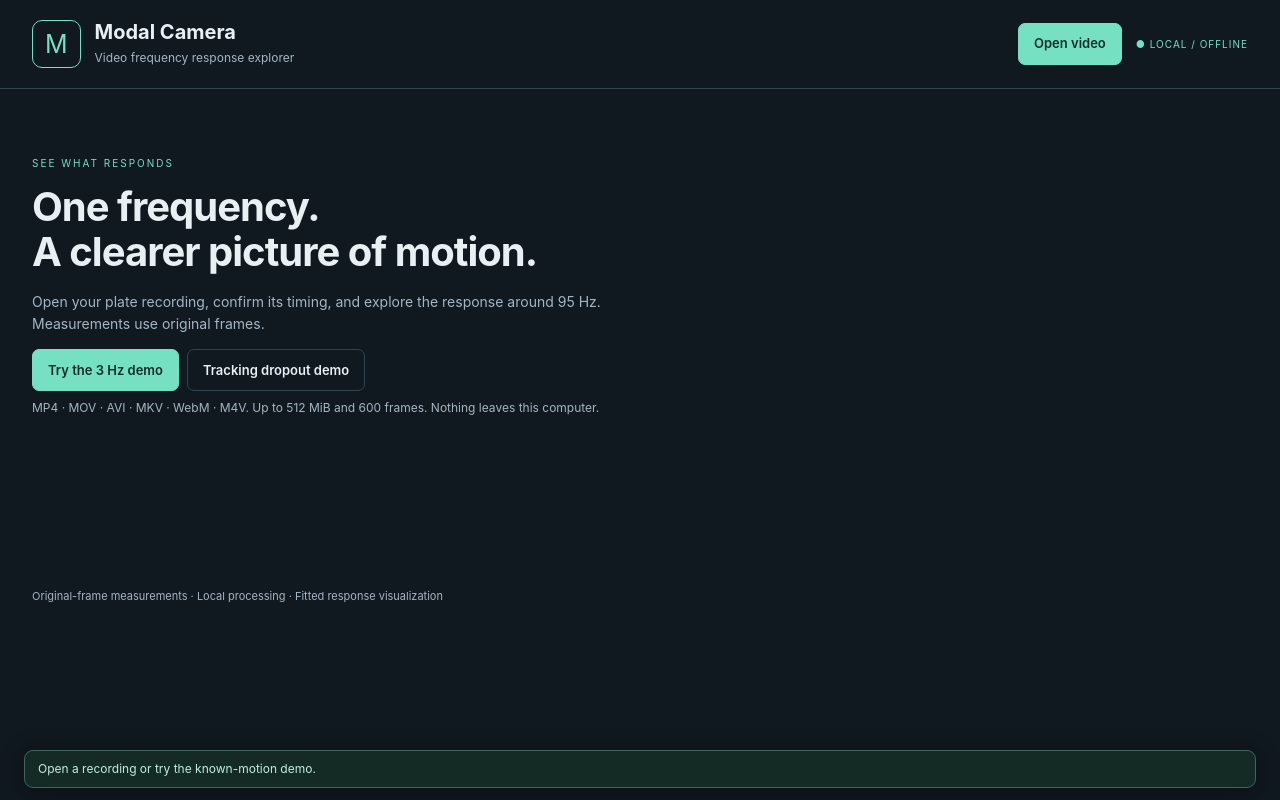
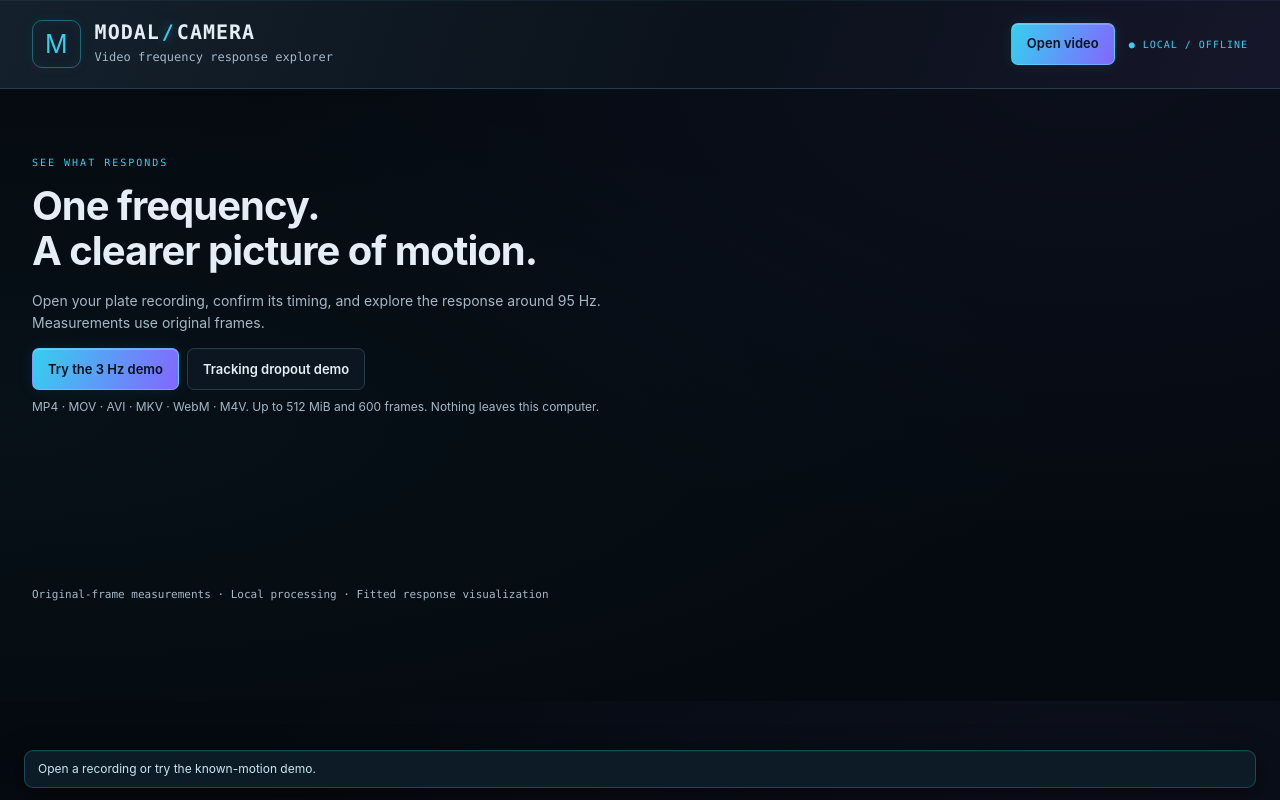
Before and after one commit to steve2er0/modal-camera, a Flask app: page / in a window 1280 px wide. Run offline with Flask 3, Linux system fonts and the light colour scheme; some libraries are stand-ins or nearby versions.

Commit message:
Apply Cyan Lab theme and preserve the existing layout

```diff
--- a/static/app.js
+++ b/static/app.js
@@ -1,6 +1,6 @@
 'use strict';
 const $=id=>document.getElementById(id);
-const colors=['#76e0c2','#80b7ee','#ffc986','#df9ef6','#fb8eaa','#bbd587','#e9b489','#a4c9cf'];
+const colors=['#36cfee','#80b7ee','#ffc986','#df9ef6','#fb8eaa','#bbd587','#e9b489','#a4c9cf'];
 let clip=null,points=[],roi=null,mode='inspect',analysis=null,analysisKey=null,renderKey=null,frame=0,playing=false,busy=false,epoch=0;
 let originalImage=null,amplifiedImage=null,frameRequest=0,fetchingFrame=false,drag=null;
 let revision=null,timingConfirmed=false,dirty=false,stopRequested=false,cursor=[32,32];
@@ -11,7 +11,7 @@ async function runSpectrum(){
   const result=await api('/api/spectrum',{id:clip.id,revision});
   displacementSpectrum=result;spectrumIdentity=currentSpectrumIdentity();revision=result.revision;if(result.sampling)installSampling(result.sampling);drawSpectrum();
 }
-const status=message=>{$('status').textContent=message;$('operationState').textContent=clip?message:'';};
+const status=message=>{$('status').textContent=message;$('status').title=message;$('operationState').textContent=clip?message:'';};
 function showError(e){$('error').hidden=false;$('error').textContent=e.message||String(e);status('Please correct the highlighted setting or try again.');if(e.field){const field=$(e.field);field.setAttribute('aria-invalid','true');if(field.closest('#advanced'))$('advanced').open=true;field.focus();}}
 function clearError(){$('error').hidden=true;for(const el of document.querySelectorAll('[aria-invalid]'))el.removeAttribute('aria-invalid');}
 async function api(url,data,form=false){
@@ -107,8 +107,9 @@ function drawResults(){
   $('phaseLabel').textContent=`${analysis.axis.toUpperCase()} · ${analysis.frequency_hz.toFixed(3)} ANALYSIS-TIME Hz · PHASE vs P1`;
   $('traceHelp').textContent=`${analysis.units}; fit excludes first/last ${analysis.fit_edge_excluded_s.toFixed(2)} s and rejected samples. ${analysis.reference_last?'Stationary last-point translation subtracted. ':''}Spectra use complete original traces; rejected samples are not filled.`;
 }
+function plotColor(name){return getComputedStyle(document.documentElement).getPropertyValue(name).trim();}
 function plotBase(canvas,xlabel,ylabel){
-  const ctx=canvas.getContext('2d'),W=canvas.width,H=canvas.height,L=58,R=18,T=18,B=36;ctx.fillStyle='#121e29';ctx.fillRect(0,0,W,H);ctx.strokeStyle='#304453';ctx.lineWidth=1;ctx.beginPath();ctx.moveTo(L,T);ctx.lineTo(L,H-B);ctx.lineTo(W-R,H-B);ctx.stroke();ctx.fillStyle='#9ab0c1';ctx.font='11px sans-serif';ctx.fillText(ylabel,10,12);ctx.fillText(xlabel,W-160,H-7);return {ctx,W,H,L,R,T,B,xw:W-L-R,yh:H-T-B};
+  const ctx=canvas.getContext('2d'),W=canvas.width,H=canvas.height,L=58,R=18,T=18,B=36;ctx.fillStyle=plotColor('--plot-bg');ctx.fillRect(0,0,W,H);ctx.strokeStyle=plotColor('--line');ctx.lineWidth=1;ctx.beginPath();ctx.moveTo(L,T);ctx.lineTo(L,H-B);ctx.lineTo(W-R,H-B);ctx.stroke();ctx.fillStyle=plotColor('--plot-label');ctx.font='11px sans-serif';ctx.fillText(ylabel,10,12);ctx.fillText(xlabel,W-160,H-7);return {ctx,W,H,L,R,T,B,xw:W-L-R,yh:H-T-B};
 }
 function drawSpectrum(){
   const spectrum=displacementSpectrum;
@@ -125,10 +126,10 @@ function drawSpectrum(){
   $('spectrumDetails').replaceChildren();
   if(!clip)return;
   const maxF=clip.metadata.nyquist,toX=f=>L+f/maxF*xw,lo=Number($('low').value),hi=Number($('high').value);
-  ctx.fillStyle='#76e0c21e';ctx.fillRect(toX(lo),T,toX(hi)-toX(lo),yh);
-  ctx.strokeStyle='#76e0c2';ctx.lineWidth=2;
+  ctx.fillStyle=plotColor('--cyan')+'18';ctx.fillRect(toX(lo),T,toX(hi)-toX(lo),yh);
+  ctx.strokeStyle=plotColor('--cyan');ctx.lineWidth=2;
   for(const edge of [lo,hi]){ctx.beginPath();ctx.moveTo(toX(edge),T);ctx.lineTo(toX(edge),H-B);ctx.stroke();ctx.fillRect(toX(edge)-4,T+8,8,19);}
-  ctx.fillStyle='#9ab0c1';for(let i=0;i<=6;i++){const f=i*maxF/6;const label=f.toFixed(1);ctx.fillText(label,Math.min(W-ctx.measureText(label).width-4,toX(f)-8),H-B+17);}
+  ctx.fillStyle=plotColor('--plot-label');for(let i=0;i<=6;i++){const f=i*maxF/6;const label=f.toFixed(1);ctx.fillText(label,Math.min(W-ctx.measureText(label).width-4,toX(f)-8),H-B+17);}
   if(spectrum?.spectrum_available){
     const key=psd?'psd_px2_per_hz':'spectrum_px';
     const factor=psd?scale*scale:scale;
@@ -140,8 +141,8 @@ function drawSpectrum(){
     const toY=value=>H-B-(logarithmic?(Math.max(lower,Math.log10(Math.max(1e-30,value)))-lower)/(upper-lower):value/upper)*yh;
     for(let i=0;i<=3;i++){
       const tick=lower+(upper-lower)*i/3,y=H-B-i*yh/3;
-      ctx.fillStyle='#9ab0c1';ctx.fillText(logarithmic?`1e${Math.round(tick)}`:psd?tick.toExponential(1):tick.toFixed(2),7,y+3);
-      ctx.strokeStyle='#243746';ctx.beginPath();ctx.moveTo(L,y);ctx.lineTo(W-R,y);ctx.stroke();
+      ctx.fillStyle=plotColor('--plot-label');ctx.fillText(logarithmic?`1e${Math.round(tick)}`:psd?tick.toExponential(1):tick.toFixed(2),7,y+3);
+      ctx.strokeStyle=plotColor('--plot-grid');ctx.beginPath();ctx.moveTo(L,y);ctx.lineTo(W-R,y);ctx.stroke();
     }
     spectrum.points.forEach((point,j)=>{
       if(point[key]){
@@ -161,7 +162,7 @@ function drawSpectrum(){
     for(const peak of spectrum.psd_peaks){const button=document.createElement('button');button.type='button';button.className='secondary';button.textContent=peak.frequency_hz.toFixed(2)+' Hz';button.disabled=busy;button.title='Select this PSD peak as the target frequency';button.onclick=()=>{$('frequency').value=peak.frequency_hz.toFixed(3);targetChanged();};$('spectrumLegend').append(button);}
     $('spectralHelp').textContent=`One-sided full-record Hann periodogram · linear detrend · ${m.duration_s.toFixed(3)} s record · Hann ENBW ${m.enbw_hz.toFixed(3)} Hz. Mean of individual PSDs, so opposite-phase motion does not cancel. No segment averaging, zero padding or gap filling. PSD uses original displacement, independent of target, band and magnification; ${m.timing_basis}. Camera-reference subtraction: ${spectrum.reference_last?'last selected point (excluded from mean)':'off'}. ${highpass?`High-pass ${highpass} Hz: fourth-order Butterworth in SOS form, forward-backward with odd reflection padding, after linear detrending. Zero phase; two-pass gain is −6.02 dB at the cutoff. Edge transients and attenuation near the cutoff remain; this does not establish that suppressed motion was camera jitter. Applied only to PSD and amplitude spectrum; fits, point traces and response videos retain original motion.`:'High-pass off.'} Peak bins guide selection; they do not identify structural modes.`;
   }else{
-    ctx.fillStyle='#96acbd';ctx.fillText(spectrum?'PSD withheld: incomplete tracks':timingConfirmed?'Measure PSD to see peaks':'Confirm timing to see peaks',L+8,T+52);
+    ctx.fillStyle=plotColor('--plot-label');ctx.fillText(spectrum?'PSD withheld: incomplete tracks':timingConfirmed?'Measure PSD to see peaks':'Confirm timing to see peaks',L+8,T+52);
     const m=spectrum?.psd_metadata;
     $('spectrumSummary').textContent=m?`PSD withheld: 0/${m.total_trace_count} complete tracks. Choose another point or region on Original.`:timingConfirmed?'Measure the original motion, then click a peak or enter a frequency.':'Confirm timing to measure the frequency content.';
     $('spectralHelp').textContent='PSD uses original tracked X/Y displacement, not image brightness or magnified motion. Traces with rejected samples are withheld.';
@@ -180,9 +181,9 @@ function drawTrace(){
   const c=$('tracePlot'),p=plotBase(c,'Analysis time / s','Displacement / source px'),{ctx,W,H,L,R,T,B,xw,yh}=p;if(!analysis||!clip)return;
   const values=analysis.points.flatMap(point=>point['d'+analysis.axis].filter(x=>x!==null));const maxY=Math.max(.1,...values.map(Math.abs))*1.15;
   const toX=t=>L+t/(clip.metadata.duration)*xw,toY=y=>T+yh/2-y/(2*maxY)*yh;
-  ctx.strokeStyle='#304453';ctx.beginPath();ctx.moveTo(L,toY(0));ctx.lineTo(W-R,toY(0));ctx.stroke();
-  for(let i=0;i<=4;i++){const t=i*clip.metadata.duration/4;ctx.fillStyle='#9ab0c1';ctx.fillText(t.toFixed(1),toX(t)-5,H-B+17);}
-  for(const v of [-maxY,0,maxY]){ctx.fillStyle='#9ab0c1';ctx.fillText(v.toFixed(2),8,toY(v)+3);}
+  ctx.strokeStyle=plotColor('--line');ctx.beginPath();ctx.moveTo(L,toY(0));ctx.lineTo(W-R,toY(0));ctx.stroke();
+  for(let i=0;i<=4;i++){const t=i*clip.metadata.duration/4;ctx.fillStyle=plotColor('--plot-label');ctx.fillText(t.toFixed(1),toX(t)-5,H-B+17);}
+  for(const v of [-maxY,0,maxY]){ctx.fillStyle=plotColor('--plot-label');ctx.fillText(v.toFixed(2),8,toY(v)+3);}
   analysis.points.forEach((point,j)=>{ctx.strokeStyle=colors[j];ctx.lineWidth=1.5;ctx.beginPath();let active=false;point['d'+analysis.axis].forEach((value,i)=>{if(value===null){active=false;return;}const x=toX(analysis.time[i]),y=toY(value);if(active)ctx.lineTo(x,y);else ctx.moveTo(x,y);active=true;});ctx.stroke();});
   ctx.strokeStyle='#e9f0f3';ctx.lineWidth=1;ctx.beginPath();ctx.moveTo(toX(frame/clip.metadata.fps),T);ctx.lineTo(toX(frame/clip.metadata.fps),H-B);ctx.stroke();
 }
--- a/static/style.css
+++ b/static/style.css
@@ -32,3 +32,38 @@
 @media(max-width:520px){.spectrum-filter{gap:6px}.cutoff-input input{width:55px}}
 .psd-sampling-panel{padding:12px 16px;margin-bottom:12px}.psd-sampling-toolbar{display:flex;align-items:center;gap:12px;flex-wrap:wrap}.psd-sampling-toolbar strong{font-size:12px}.psd-sampling-toolbar [role=group]{display:flex;gap:6px;flex-wrap:wrap}.psd-sampling-toolbar button{font-size:12px;min-height:36px;padding:8px 11px}.psd-sampling-toolbar .check{margin:0 0 0 auto;font-size:12px;white-space:nowrap}.psd-sampling-info{display:grid;grid-template-columns:minmax(180px,340px) minmax(0,1fr);gap:16px;align-items:center;margin-top:10px}.psd-sampling-info select{font-size:12px;min-height:36px;padding:7px;margin-bottom:0}.psd-sampling-info .hint{font-size:11px;margin:0}.psd-region-inputs{margin-top:10px}.psd-region-inputs summary{font-size:11px;color:var(--muted);min-height:20px;font-weight:400}.psd-region-inputs .settings{grid-template-columns:repeat(4,minmax(0,1fr));margin:10px 0;max-width:640px}#psdSourceSummary{font-size:11px;margin:0 0 8px}#original{cursor:crosshair}
 @media(max-width:650px){.psd-sampling-toolbar .check{margin-left:0}.psd-sampling-info{grid-template-columns:1fr;gap:8px}.psd-region-inputs .settings{grid-template-columns:1fr 1fr}.psd-sampling-panel{padding:12px}.psd-sampling-toolbar{gap:8px}.psd-sampling-toolbar strong{width:100%}.psd-sampling-toolbar button{font-size:11px;padding:8px}}
+
+/* Cyan Lab colors and Prism depth; the existing workflow layout stays intact. */
+:root{
+  color-scheme:dark;
+  --bg:#050a10;--panel:#0d1721;--line:#263b4c;--text:#e5eef6;--muted:#a5b8c8;
+  --cyan:#36cfee;--violet:#8366ff;--mint:var(--cyan);
+  --plot-bg:#09121c;--plot-grid:#203241;--plot-label:#a5b8c8;
+  --mono:ui-monospace,SFMono-Regular,Consolas,'Liberation Mono',monospace;
+}
+body{background:radial-gradient(ellipse at 85% 10%,#8366ff0d,transparent 55%),radial-gradient(ellipse at 0% 60%,#36cfee09,transparent 60%),var(--bg)}
+header{background:linear-gradient(110deg,#14212c,#0b121b 55%,#16162a);box-shadow:inset 0 1px 0 #36cfee14}
+h1{font-family:var(--mono);letter-spacing:1px;text-transform:uppercase}
+.brand-divider{color:var(--cyan);padding:0 2px;text-shadow:0 0 12px #36cfee88}
+.brand p,.eyebrow,.local{font-family:var(--mono)}
+.mark{border-color:#36cfee66;box-shadow:inset 0 0 14px #36cfee0a,0 0 14px #36cfee0d}
+.panel{background:linear-gradient(145deg,#13202be8,#0b131eea);box-shadow:inset 0 1px 0 #a6dcff06,0 5px 22px #00000012;backdrop-filter:blur(10px)}
+.filebutton,button{border-color:#6ed8ff75;background:linear-gradient(110deg,var(--cyan),var(--violet));color:#06111c;box-shadow:0 0 16px #36cfee1a,inset 0 1px 0 #ffffff38;transition:box-shadow .16s ease,border-color .16s ease,background-color .16s ease}
+.secondary{background:#0c1620;box-shadow:inset 0 1px 0 #ffffff04;border-color:var(--line);color:var(--text)}
+button:not(:disabled):hover,.filebutton:hover{filter:none;border-color:#6ed8ffd0;box-shadow:0 0 20px #36cfee30,inset 0 1px 0 #ffffff38}
+.secondary:not(:disabled):hover{background:#162a38;border-color:#36cfee88;box-shadow:0 0 12px #36cfee16}
+button.selected,button[aria-pressed=true]{color:var(--cyan);border-color:#36cfee88;background:linear-gradient(120deg,#173640,#181d35);box-shadow:inset 0 0 12px #36cfee0b,0 0 10px #36cfee10}
+button:disabled{box-shadow:none}
+#processResponse:not(:disabled){box-shadow:0 0 18px #36cfee24,inset 0 1px 0 #ffffff40}
+#processResponse:not(:disabled):hover{box-shadow:0 0 26px #36cfee45,inset 0 1px 0 #ffffff55}
+input[type=number],select{background:#08121c;border-color:#30495c}
+input[type=number]{font-family:var(--mono);font-variant-numeric:tabular-nums}
+.target-inputs input{border-color:#36cfee3b;box-shadow:inset 0 1px 0 #36cfee05}
+output,#timeLabel,#modalPhaseLabel{font-family:var(--mono)}
+.step{border-color:#36cfee45}
+.timing-panel[data-assumed=true] #timebaseLabel{color:var(--amber)}
+.response-inspect{border-left-color:var(--cyan);background:#10232e;color:var(--text)}
+.status-dock{border-color:#36cfee45;background:#0e1c28f7;box-shadow:0 5px 26px #0008,inset 0 1px 0 #36cfee0a;backdrop-filter:blur(12px)}
+#status{color:#c9e7f2}
+footer{font-family:var(--mono)}
+@media(prefers-reduced-motion:reduce){button,.filebutton{transition:none}}
--- a/static/workflow.js
+++ b/static/workflow.js
@@ -64,6 +64,7 @@ function showTimebase(){
   $('timebaseLabel').textContent=timingConfirmed?(assumed?'Capture rate assumed; frame mapping unverified. Playback speed is unchanged.':'Using encoded video time. Physical Hz requires verified capture timing.'):'Confirm encoded timing or enter the original capture rate before analysis.';
   $('captureControls').hidden=$('timingMode').value!=='capture';$('timingInputs').hidden=timingConfirmed&&!editingTiming;$('editTiming').hidden=!timingConfirmed;$('editTiming').textContent=editingTiming?'Done':'Change';
   document.querySelector('.timing-panel').classList.toggle('compact',timingConfirmed&&!editingTiming);
+  document.querySelector('.timing-panel').dataset.assumed=String(assumed);
   $('setTimebase').textContent=timingConfirmed?'Timing confirmed':'Confirm timing';
 }
 function updateExports(){
--- a/templates/index.html
+++ b/templates/index.html
@@ -3,12 +3,12 @@
 <head>
   <meta charset="utf-8"><meta name="viewport" content="width=device-width,initial-scale=1">
   <title>Modal Camera · Frequency response explorer</title>
-  <link rel="stylesheet" href="/static/style.css?v=9">
-  <script defer src="/static/app.js?v=9"></script><script defer src="/static/response.js?v=6"></script><script defer src="/static/sampling.js?v=1"></script><script defer src="/static/workflow.js?v=4"></script>
+  <link rel="stylesheet" href="/static/style.css?v=12">
+  <script defer src="/static/app.js?v=12"></script><script defer src="/static/response.js?v=6"></script><script defer src="/static/sampling.js?v=3"></script><script defer src="/static/workflow.js?v=6"></script>
 </head>
 <body>
 <header>
-  <div class="brand"><span class="mark">M</span><div><h1>Modal Camera</h1><p>Video frequency response explorer</p></div></div>
+  <div class="brand"><span class="mark" aria-hidden="true">M</span><div><h1 aria-label="Modal Camera">Modal<span class="brand-divider">/</span>Camera</h1><p>Video frequency response explorer</p></div></div>
   <div class="load-actions"><label class="filebutton" for="videoFile">Open video</label><input id="videoFile" type="file" accept=".mp4,.mov,.avi,.mkv,.m4v,.webm"><span class="local">● LOCAL / OFFLINE</span></div>
 </header>
 <main>
```
Also changed, not shown: evidence/cyan-lab-ui-validation.json (added, +128 -0 lines), README.md, evidence/ui-cyan-lab-desktop.png (added), evidence/ui-cyan-lab-mobile.png (added), evidence/ui-cyan-lab-restored-layout.png (added).
